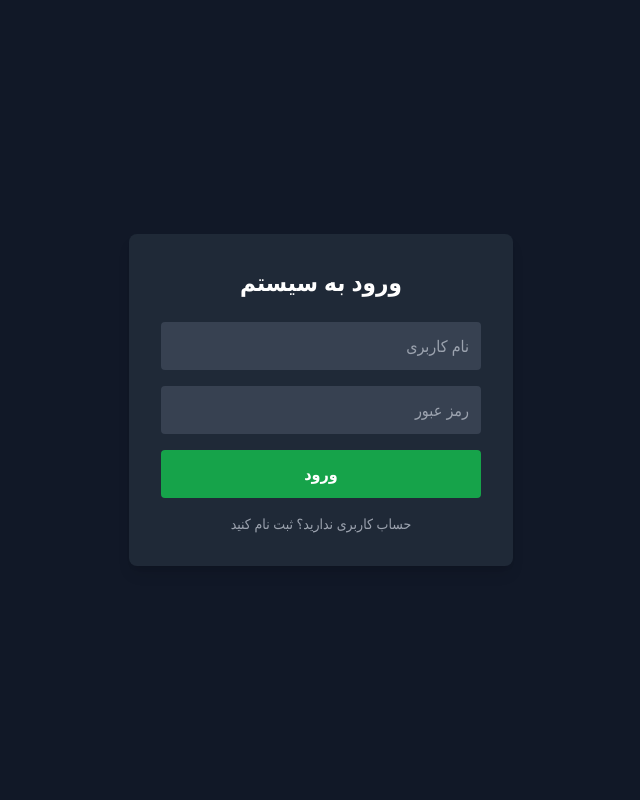
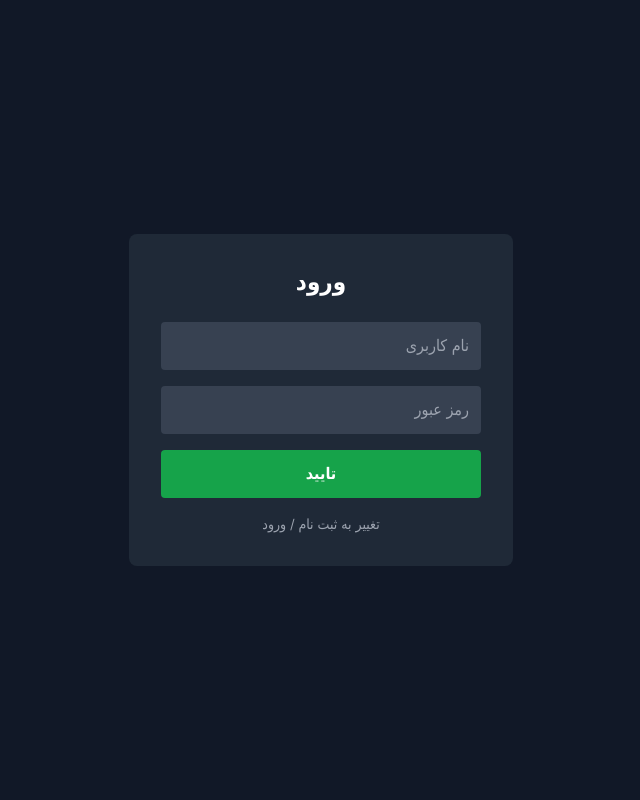
Before and after one commit to NovaGamerAHx/TextMiner, a Flask app: page /login in a window 1280 px wide. Shown: the whole page, without its empty margins (319-959 px from the left). Run offline with Flask 3, Linux system fonts and the light colour scheme; some libraries are stand-ins or nearby versions.

Commit message:
Update index.html

```diff
--- a/templates/index.html
+++ b/templates/index.html
@@ -3,167 +3,105 @@
 <head>
     <meta charset="UTF-8">
     <meta name="viewport" content="width=device-width, initial-scale=1.0">
-    <title>AI Chatbot</title>
+    <title>AI Chat</title>
     <script src="https://cdn.tailwindcss.com"></script>
     <script src="https://cdn.jsdelivr.net/npm/marked/marked.min.js"></script>
     <link href="https://cdnjs.cloudflare.com/ajax/libs/font-awesome/6.0.0/css/all.min.css" rel="stylesheet">
     <style>
-        body { font-family: 'Segoe UI', Tahoma, Geneva, Verdana, sans-serif; background-color: #343541; color: white; }
+        body { font-family: Tahoma, sans-serif; background-color: #343541; color: white; }
         .sidebar { background-color: #202123; }
-        .chat-area { background-color: #343541; }
         .msg-user { background-color: #343541; }
         .msg-ai { background-color: #444654; }
-        .input-area { background-color: #40414f; box-shadow: 0 0 15px rgba(0,0,0,0.2); }
-        /* Markdown Styles */
-        .prose pre { background: #2d2d2d; padding: 10px; border-radius: 5px; overflow-x: auto; }
-        .prose code { background: #3e3e3e; padding: 2px 5px; border-radius: 3px; }
-        .loader { border: 3px solid #f3f3f3; border-radius: 50%; border-top: 3px solid #3498db; width: 20px; height: 20px; animation: spin 1s linear infinite; display: none; }
-        @keyframes spin { 0% { transform: rotate(0deg); } 100% { transform: rotate(360deg); } }
-
-        /* Scrollbar */
-        ::-webkit-scrollbar { width: 8px; }
-        ::-webkit-scrollbar-track { background: #202123; }
-        ::-webkit-scrollbar-thumb { background: #555; border-radius: 4px; }
+        .prose pre { direction: ltr; text-align: left; background: #222; padding: 10px; border-radius: 5px; }
+        .loader { width: 20px; height: 20px; border: 3px solid #fff; border-bottom-color: transparent; border-radius: 50%; display: inline-block; animation: rotation 1s linear infinite; }
+        @keyframes rotation { 0% { transform: rotate(0deg); } 100% { transform: rotate(360deg); } }
     </style>
 </head>
 <body class="h-screen flex flex-col md:flex-row overflow-hidden">
 
-    <!-- Login/Register Overlay -->
+    <!-- Login Modal -->
     <div id="auth-overlay" class="fixed inset-0 z-50 bg-gray-900 flex items-center justify-center {% if user.is_authenticated %}hidden{% endif %}">
-        <div class="bg-gray-800 p-8 rounded-lg shadow-lg w-96 text-center">
-            <h2 id="auth-title" class="text-2xl font-bold mb-6">ورود به سیستم</h2>
-
-            <input type="text" id="username" placeholder="نام کاربری" class="w-full p-3 mb-4 bg-gray-700 rounded text-white outline-none focus:ring-2 ring-blue-500">
-            <input type="password" id="password" placeholder="رمز عبور" class="w-full p-3 mb-4 bg-gray-700 rounded text-white outline-none focus:ring-2 ring-blue-500">
-            <input type="password" id="confirm-password" placeholder="تکرار رمز عبور" class="w-full p-3 mb-4 bg-gray-700 rounded text-white outline-none focus:ring-2 ring-blue-500 hidden">
-
-            <button onclick="handleAuth()" id="auth-btn" class="w-full bg-green-600 hover:bg-green-700 text-white p-3 rounded font-bold transition">ورود</button>
-
-            <p class="mt-4 text-sm text-gray-400 cursor-pointer hover:text-white" onclick="toggleAuthMode()">
-                <span id="auth-switch-text">حساب کاربری ندارید؟ ثبت نام کنید</span>
-            </p>
+        <div class="bg-gray-800 p-8 rounded-lg w-96 text-center">
+            <h2 id="auth-title" class="text-2xl font-bold mb-6">ورود</h2>
+            <input type="text" id="username" placeholder="نام کاربری" class="w-full p-3 mb-4 bg-gray-700 rounded text-white text-right">
+            <input type="password" id="password" placeholder="رمز عبور" class="w-full p-3 mb-4 bg-gray-700 rounded text-white text-right">
+            <button onclick="handleAuth()" class="w-full bg-green-600 hover:bg-green-700 text-white p-3 rounded font-bold">تایید</button>
+            <p class="mt-4 text-sm text-gray-400 cursor-pointer" onclick="toggleAuthMode()">تغییر به ثبت نام / ورود</p>
         </div>
     </div>
 
-    <!-- App Container -->
-    <div class="flex w-full h-full {% if not user.is_authenticated %}filter blur-sm{% endif %}" id="app-container">
-
+    <!-- Main App -->
+    <div class="flex w-full h-full" id="app-container">
         <!-- Sidebar -->
         <div class="sidebar w-64 flex-shrink-0 flex flex-col border-l border-gray-700 hidden md:flex">
-            <div class="p-3">
-                <button onclick="createNewChat()" class="w-full border border-gray-600 rounded p-3 text-right text-sm hover:bg-gray-800 transition flex items-center gap-2">
-                    <i class="fas fa-plus"></i> چت جدید
-                </button>
-            </div>
-            <div class="flex-1 overflow-y-auto px-2" id="chat-list">
-                <!-- Chat History Items -->
-            </div>
-            <div class="p-4 border-t border-gray-700 text-sm flex justify-between items-center">
+            <div class="p-3"><button onclick="createNewChat()" class="w-full border border-gray-600 rounded p-3 text-right hover:bg-gray-800">چت جدید +</button></div>
+            <div class="flex-1 overflow-y-auto px-2" id="chat-list"></div>
+            <div class="p-4 border-t border-gray-700 text-sm flex justify-between">
                 <span>{{ user.username }}</span>
-                <a href="/logout" class="text-red-400 hover:text-red-300"><i class="fas fa-sign-out-alt"></i></a>
+                <a href="/logout" class="text-red-400">خروج</a>
             </div>
         </div>
 
-        <!-- Main Chat -->
-        <div class="flex-1 flex flex-col relative chat-area">
-            <!-- Mobile Header -->
-            <div class="md:hidden p-4 bg-gray-800 border-b border-gray-700 flex justify-between">
-                <button onclick="createNewChat()"><i class="fas fa-plus"></i></button>
-                <span class="font-bold">Gemini Chat</span>
-                <a href="/logout"><i class="fas fa-sign-out-alt"></i></a>
-            </div>
-
-            <!-- Messages Area -->
+        <!-- Chat Area -->
+        <div class="flex-1 flex flex-col relative bg-gray-800">
             <div id="messages-container" class="flex-1 overflow-y-auto p-4 pb-32">
-                <!-- Welcome Message -->
                 <div class="text-center mt-20 text-gray-400" id="welcome-msg">
-                    <h1 class="text-4xl font-bold mb-4">Gemini 2.5 Flash</h1>
-                    <p>سوال خود را بپرسید...</p>
+                    <h1 class="text-4xl font-bold mb-4">Gemini 2.5</h1>
+                    <p>سوال بپرسید...</p>
                 </div>
             </div>
 
-            <!-- Input Area -->
-            <div class="absolute bottom-0 w-full p-4 bg-gradient-to-t from-gray-800 to-transparent">
-                <div class="max-w-3xl mx-auto input-area rounded-xl p-2 flex flex-col gap-2">
+            <div class="absolute bottom-0 w-full p-4 bg-gradient-to-t from-gray-900 to-transparent">
+                <div class="max-w-3xl mx-auto bg-gray-700 rounded-xl p-2 flex flex-col gap-2">
                     <div class="flex items-center gap-2 px-2">
-                        <!-- Web Search Toggle -->
-                        <button id="web-search-toggle" onclick="toggleWebSearch()" class="text-gray-500 hover:text-white transition tooltip" title="جستجوی وب">
-                            <i class="fas fa-globe text-lg"></i>
-                        </button>
-                        <span id="web-search-status" class="text-xs text-gray-500">وب: خاموش</span>
+                        <button id="web-search-toggle" onclick="toggleWeb()" class="text-gray-500"><i class="fas fa-globe"></i></button>
+                        <span id="web-status" class="text-xs text-gray-500">وب: خاموش</span>
                     </div>
                     <div class="flex items-end gap-2">
-                        <textarea id="prompt-input" rows="1" class="w-full bg-transparent border-0 text-white focus:ring-0 resize-none max-h-40 p-2" placeholder="پیامی بنویسید..." oninput="this.style.height = ''; this.style.height = this.scrollHeight + 'px'"></textarea>
-                        <button onclick="sendMessage()" class="p-2 rounded-md bg-transparent hover:bg-gray-700 text-gray-400 hover:text-white transition">
-                            <i class="fas fa-paper-plane"></i>
-                        </button>
+                        <textarea id="prompt-input" rows="1" class="w-full bg-transparent border-0 text-white resize-none p-2 text-right" placeholder="پیام..."></textarea>
+                        <button onclick="sendMessage()" class="p-2 text-gray-400 hover:text-white"><i class="fas fa-paper-plane"></i></button>
                     </div>
                 </div>
-                <div class="text-center text-xs text-gray-500 mt-2">Free Research Preview. Gemini may produce inaccurate information.</div>
             </div>
         </div>
     </div>
 
     <script>
-        let isLoginMode = true;
+        let isRegister = false;
         let currentChatId = null;
-        let isWebSearchOn = false;
+        let webSearch = false;
 
-        // --- Auth Logic ---
-        function toggleAuthMode() {
-            isLoginMode = !isLoginMode;
-            document.getElementById('auth-title').innerText = isLoginMode ? 'ورود به سیستم' : 'ثبت نام';
-            document.getElementById('auth-btn').innerText = isLoginMode ? 'ورود' : 'ثبت نام';
-            document.getElementById('auth-switch-text').innerText = isLoginMode ? 'حساب کاربری ندارید؟ ثبت نام کنید' : 'حساب دارید؟ وارد شوید';
-            document.getElementById('confirm-password').classList.toggle('hidden');
+        function toggleAuthMode() { isRegister = !isRegister; document.getElementById('auth-title').innerText = isRegister ? "ثبت نام" : "ورود"; }
+
+        async function handleAuth() {
+            const u = document.getElementById('username').value;
+            const p = document.getElementById('password').value;
+            const res = await fetch(isRegister ? '/register' : '/login', {
+                method: 'POST', headers: {'Content-Type': 'application/json'},
+                body: JSON.stringify({username: u, password: p, confirm_password: p})
+            });
+            const data = await res.json();
+            if (data.success) location.reload();
+            else alert(data.message);
         }
 
-        async function handleAuth() {
-            const username = document.getElementById('username').value;
-            const pass = document.getElementById('password').value;
-            const confirmPass = document.getElementById('confirm-password').value;
-
-            const endpoint = isLoginMode ? '/login' : '/register';
-            const body = isLoginMode ? {username, password: pass} : {username, password: pass, confirm_password: confirmPass};
-
-            const res = await fetch(endpoint, {
-                method: 'POST',
-                headers: {'Content-Type': 'application/json'},
-                body: JSON.stringify(body)
-            });
-            const data = await res.json();
-
-            if (data.success) {
-                location.reload(); // Reload to get authenticated page
-            } else {
-                alert(data.message);
-            }
+        function toggleWeb() {
+            webSearch = !webSearch;
+            const btn = document.getElementById('web-search-toggle');
+            const txt = document.getElementById('web-status');
+            if(webSearch) { btn.classList.add('text-blue-400'); txt.innerText = "وب: روشن"; txt.classList.add('text-blue-400'); }
+            else { btn.classList.remove('text-blue-400'); txt.innerText = "وب: خاموش"; txt.classList.remove('text-blue-400'); }
         }
 
-        // --- Chat Logic ---
-
-        document.addEventListener('DOMContentLoaded', () => {
-            if (document.getElementById('auth-overlay').classList.contains('hidden')) {
-                loadChatList();
-            }
-        });
-
-        function toggleWebSearch() {
-            isWebSearchOn = !isWebSearchOn;
-            const btn = document.getElementById('web-search-toggle');
-            const status = document.getElementById('web-search-status');
-
-            if (isWebSearchOn) {
-                btn.classList.remove('text-gray-500');
-                btn.classList.add('text-blue-400');
-                status.innerText = "وب: روشن";
-                status.classList.add('text-blue-400');
-            } else {
-                btn.classList.add('text-gray-500');
-                btn.classList.remove('text-blue-400');
-                status.innerText = "وب: خاموش";
-                status.classList.remove('text-blue-400');
-            }
+        async function createNewChat() {
+            console.log("Creating new chat...");
+            const res = await fetch('/api/chats', {method: 'POST'});
+            const data = await res.json();
+            currentChatId = data.id;
+            console.log("New Chat ID:", currentChatId);
+            loadChatList();
+            document.getElementById('messages-container').innerHTML = '';
+            document.getElementById('welcome-msg').style.display = 'block';
         }
 
         async function loadChatList() {
@@ -171,119 +109,104 @@
             const chats = await res.json();
             const list = document.getElementById('chat-list');
             list.innerHTML = '';
-            chats.forEach(chat => {
-                const item = document.createElement('div');
-                item.className = 'p-3 rounded hover:bg-gray-800 cursor-pointer text-sm truncate mb-1';
-                item.innerText = chat.title;
-                item.onclick = () => loadChat(chat.id);
-                list.appendChild(item);
+            chats.forEach(c => {
+                const d = document.createElement('div');
+                d.className = 'p-3 rounded hover:bg-gray-700 cursor-pointer mb-1 text-right truncate';
+                d.innerText = c.title;
+                d.onclick = () => loadChat(c.id);
+                list.appendChild(d);
             });
         }
 
-        async function createNewChat() {
-            const res = await fetch('/api/chats', {method: 'POST'});
-            const data = await res.json();
-            currentChatId = data.id;
-            loadChatList();
-            document.getElementById('messages-container').innerHTML = ''; // Clear UI
-            document.getElementById('welcome-msg').style.display = 'block';
-        }
-
         async function loadChat(id) {
+            console.log("Loading chat:", id);
             currentChatId = id;
             document.getElementById('welcome-msg').style.display = 'none';
             const res = await fetch(`/api/chats/${id}`);
             const data = await res.json();
-
-            const container = document.getElementById('messages-container');
-            container.innerHTML = '';
-
-            data.messages.forEach(msg => {
-                appendMessage(msg.role, msg.content);
-            });
-            container.scrollTop = container.scrollHeight;
+            const box = document.getElementById('messages-container');
+            box.innerHTML = '';
+            data.messages.forEach(m => appendUI(m.role, m.content));
+            box.scrollTop = box.scrollHeight;
         }
 
-        function appendMessage(role, content) {
-            const container = document.getElementById('messages-container');
+        function appendUI(role, content) {
             document.getElementById('welcome-msg').style.display = 'none';
-
+            const box = document.getElementById('messages-container');
             const div = document.createElement('div');
-            div.className = `w-full p-4 border-b border-black/10 ${role === 'user' ? 'msg-user' : 'msg-ai'}`;
-
-            const inner = document.createElement('div');
-            inner.className = 'max-w-3xl mx-auto flex gap-4';
-
-            const avatar = document.createElement('div');
-            avatar.className = `w-8 h-8 rounded-sm flex items-center justify-center flex-shrink-0 ${role === 'user' ? 'bg-purple-500' : 'bg-green-500'}`;
-            avatar.innerHTML = role === 'user' ? '<i class="fas fa-user"></i>' : '<i class="fas fa-robot"></i>';
-
-            const text = document.createElement('div');
-            text.className = 'prose prose-invert min-w-0 flex-1';
-            text.innerHTML = role === 'model' ? marked.parse(content) : content.replace(/\n/g, '<br>');
-
-            inner.appendChild(avatar);
-            inner.appendChild(text);
-            div.appendChild(inner);
-            container.appendChild(div);
-
-            container.scrollTop = container.scrollHeight;
-            return text; // Return text element for streaming effect if needed later
+            div.className = `w-full p-4 border-b border-white/10 ${role === 'user' ? 'msg-user' : 'msg-ai'}`;
+            div.innerHTML = `
+                <div class="max-w-3xl mx-auto flex gap-4 ${role==='user'?'flex-row-reverse':''}">
+                    <div class="w-8 h-8 rounded flex items-center justify-center shrink-0 ${role==='user'?'bg-purple-600':'bg-green-600'}">
+                        <i class="fas ${role==='user'?'fa-user':'fa-robot'}"></i>
+                    </div>
+                    <div class="prose prose-invert min-w-0 flex-1 text-right">
+                        ${role==='model' ? marked.parse(content) : content}
+                    </div>
+                </div>`;
+            box.appendChild(div);
+            box.scrollTop = box.scrollHeight;
         }
 
         async function sendMessage() {
-            const input = document.getElementById('prompt-input');
-            const message = input.value.trim();
-            if (!message) return;
+            const txt = document.getElementById('prompt-input');
+            const msg = txt.value.trim();
+            if(!msg) return;
 
-            if (!currentChatId) {
+            if(!currentChatId) {
+                console.log("No chat ID, creating one first...");
                 await createNewChat();
             }
 
-            input.value = '';
-            input.style.height = '';
-            appendMessage('user', message);
+            console.log(`Sending message to Chat ID: ${currentChatId}`);
+            txt.value = '';
+            appendUI('user', msg);
 
-            // Loading indicator placeholder
-            const loadingDiv = document.createElement('div');
-            loadingDiv.id = 'loading-indicator';
-            loadingDiv.className = 'w-full p-4 msg-ai';
-            loadingDiv.innerHTML = '<div class="max-w-3xl mx-auto flex gap-4"><div class="w-8 h-8 bg-green-500 rounded-sm flex items-center justify-center"><i class="fas fa-robot"></i></div><div class="loader block"></div></div>';
-            document.getElementById('messages-container').appendChild(loadingDiv);
+            // Loading
+            const loadingId = 'loading-' + Date.now();
+            const box = document.getElementById('messages-container');
+            const lDiv = document.createElement('div');
+            lDiv.id = loadingId;
+            lDiv.className = 'w-full p-4 msg-ai';
+            lDiv.innerHTML = '<div class="max-w-3xl mx-auto flex gap-4"><div class="w-8 h-8 bg-green-600 rounded flex items-center justify-center"><i class="fas fa-robot"></i></div><span class="loader"></span></div>';
+            box.appendChild(lDiv);
+            box.scrollTop = box.scrollHeight;
 
             try {
                 const res = await fetch('/api/send_message', {
                     method: 'POST',
                     headers: {'Content-Type': 'application/json'},
-                    body: JSON.stringify({
-                        chat_id: currentChatId,
-                        message: message,
-                        web_search: isWebSearchOn
-                    })
+                    body: JSON.stringify({chat_id: currentChatId, message: msg, web_search: webSearch})
                 });
 
+                // هندل کردن سشن اکسپایر شده
+                if (res.redirected) {
+                    window.location.href = res.url;
+                    return;
+                }
+
                 const data = await res.json();
-                document.getElementById('loading-indicator').remove();
+                document.getElementById(loadingId).remove();
 
-                if (data.error) {
-                    alert(data.error);
+                if(data.error) {
+                    console.error("Backend Error:", data.error);
+                    alert("خطا: " + data.error);
                 } else {
-                    appendMessage('model', data.response);
-                    loadChatList(); // Update titles in sidebar
+                    appendUI('model', data.response);
+                    loadChatList(); // آپدیت تایتل
                 }
-            } catch (e) {
-                document.getElementById('loading-indicator').remove();
-                alert("Error sending message");
+            } catch(e) {
+                document.getElementById(loadingId).remove();
+                console.error("Network Error:", e);
+                alert("خطا در ارتباط با سرور");
             }
         }
 
-        // Enter key sends message (Shift+Enter for new line)
-        document.getElementById('prompt-input').addEventListener('keydown', function(e) {
-            if (e.key === 'Enter' && !e.shiftKey) {
-                e.preventDefault();
-                sendMessage();
-            }
+        document.getElementById('prompt-input').addEventListener('keydown', e => {
+            if(e.key === 'Enter' && !e.shiftKey) { e.preventDefault(); sendMessage(); }
         });
+
+        {% if user.is_authenticated %} loadChatList(); {% endif %}
     </script>
 </body>
 </html>
```
